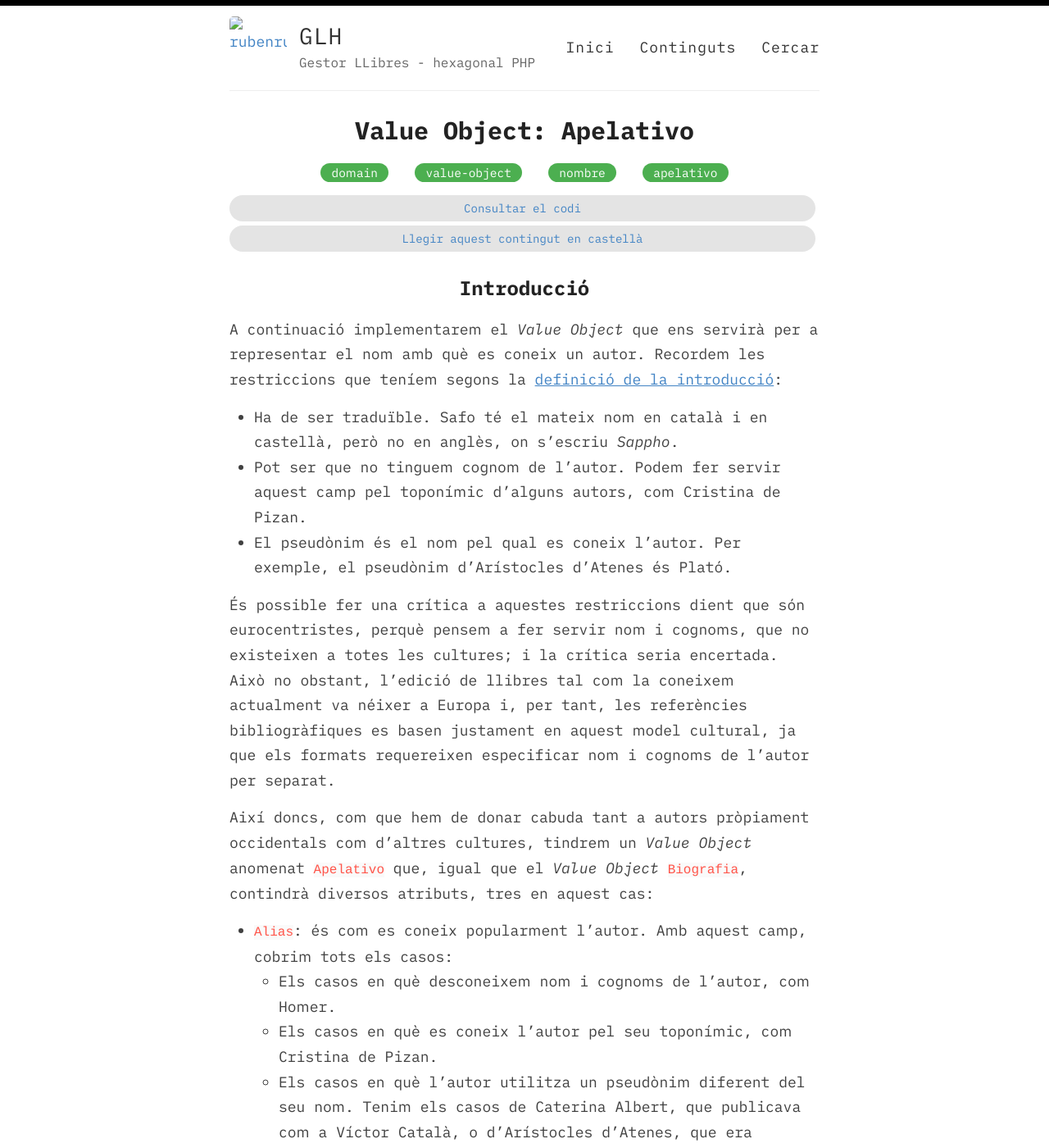
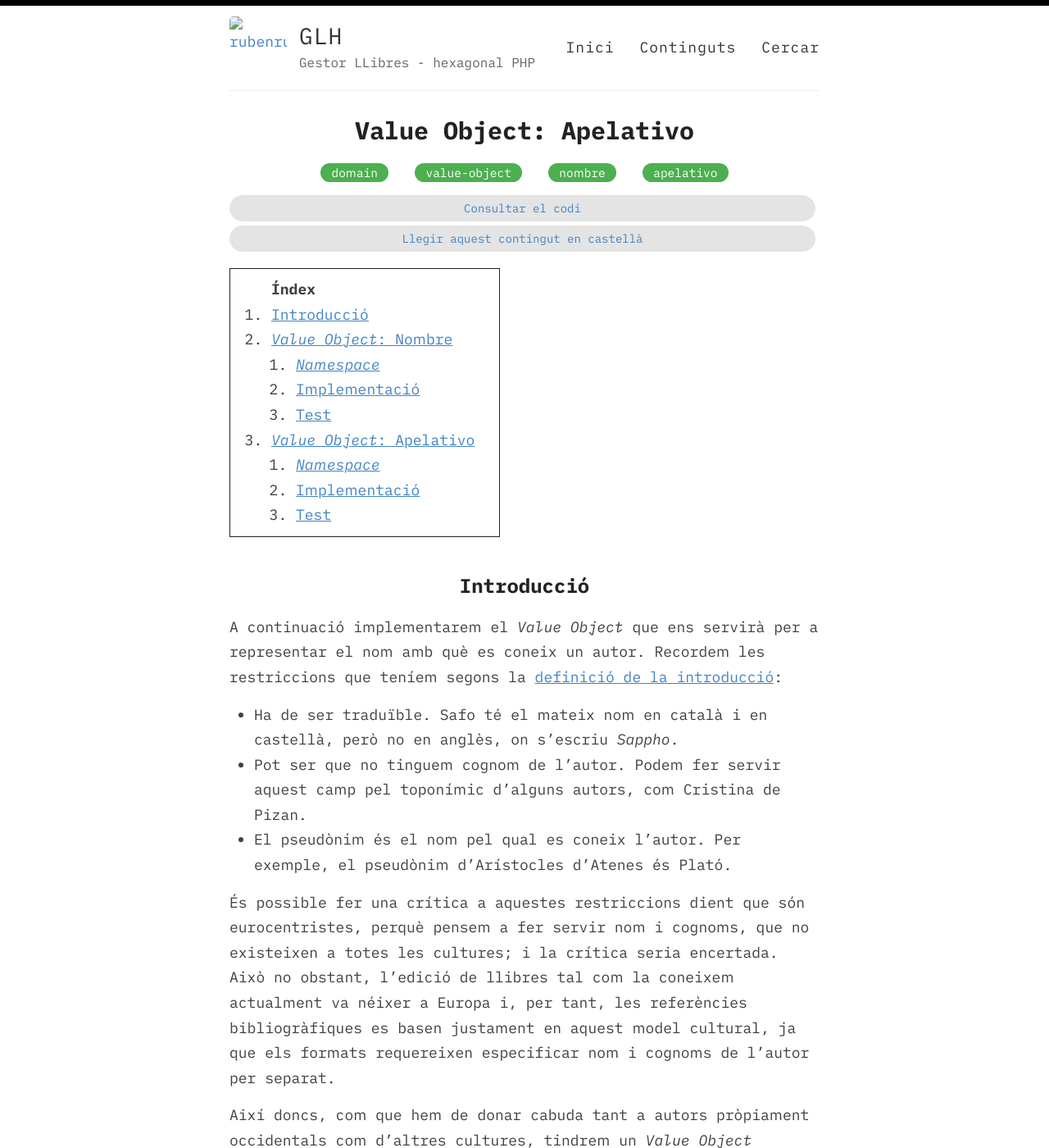
Before and after one commit to rubenrubiob/rubenrubiob.github.io, a Jekyll site: the page built from ca/value-object/apelativo.md, in a window 1280 px wide and 1400 px high. Shown: the whole window at 82% size. Built offline with Jekyll 4.4.1, drawn with Linux system fonts in a browser that asks for light colours; our own code applies the rules of GitHub Pages for plain Markdown files; some of the changed text lies outside the part shown.

Commit message:
Añadir TOC

```diff
--- a/ca/value-object/apelativo.md
+++ b/ca/value-object/apelativo.md
@@ -9,6 +9,9 @@ pull-request: 5
 ---
 
 # _Value Object_: Apelativo
+
+* TOC
+{:toc}
 
 ## Introducció
 
@@ -33,7 +36,7 @@ Cadascun d'aquests atributs serà un _Value Object_ de tipus `Nombre`.
 
 En aquest moment no ens importa la primera restricció, que el nom d'un autor ha de ser traduïble. Aquesta és una responsabilitat de l'entitat `Autor`. Un _Value Object_ `Apelativo` representarà l'apel·latiu d'un autor en qualsevol idioma.
 
-## _Value Object_: `Nombre`
+## _Value Object_: Nombre
 
 ### _Namespace_
 
@@ -246,7 +249,7 @@ class NombreTest extends TestCase
 - Com que llancem dues excepcions diferents, hem de testejar cadascuna d'elles en mètodes separats, però no és necessari mirar el missatge d'error per a diferenciar-les.
 - Comprovem que la neteja d'espais al principi i al final del valor funciona correctament, tant a l'hora de crear el _Value Object_ com a l'hora de comparar-lo.
 
-## _Value Object_: `Apelativo`
+## _Value Object_: Apelativo
 
 ### _Namespace_
 
```
Also changed, not shown: es/value-object/apelativo.md (+5 -2 lines).
